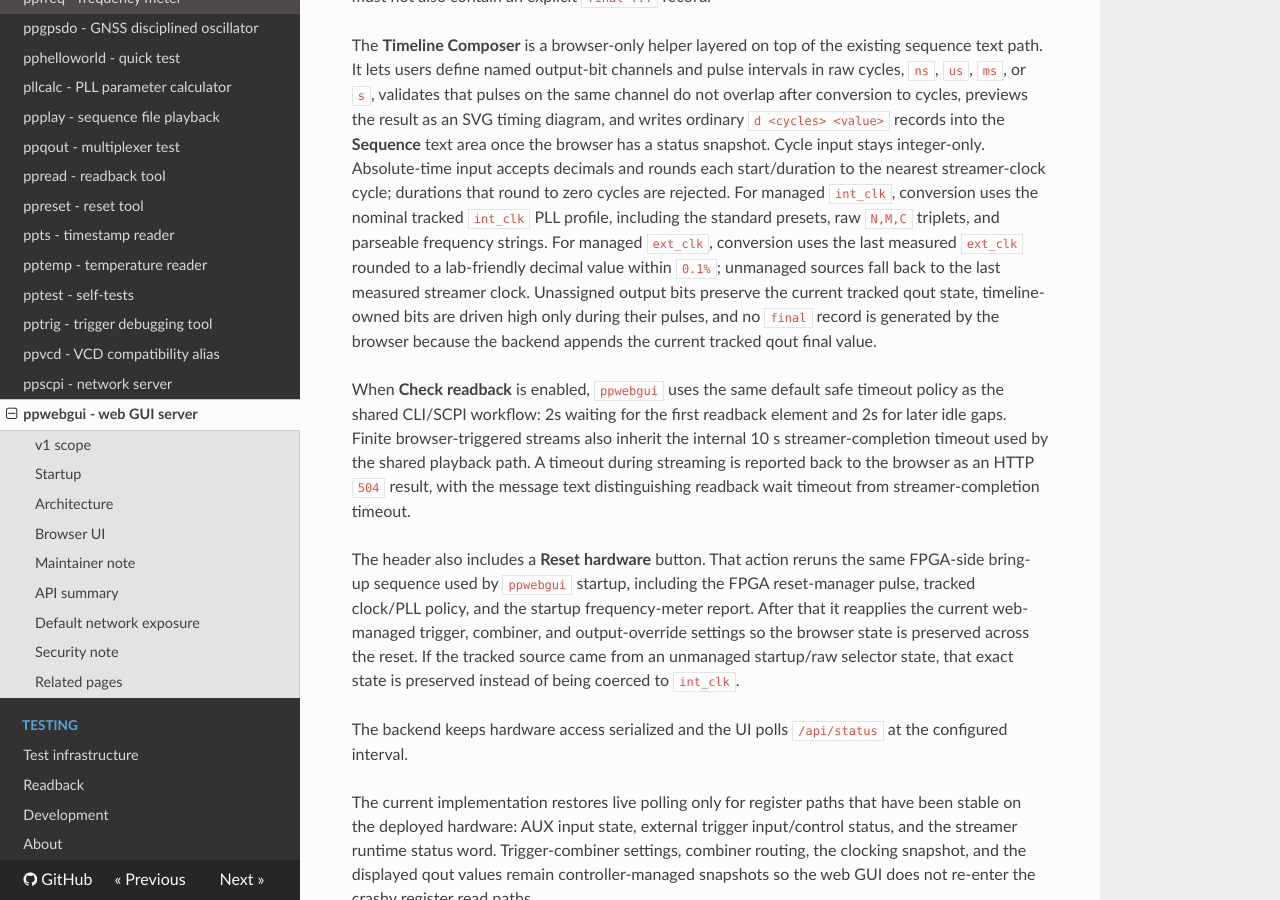
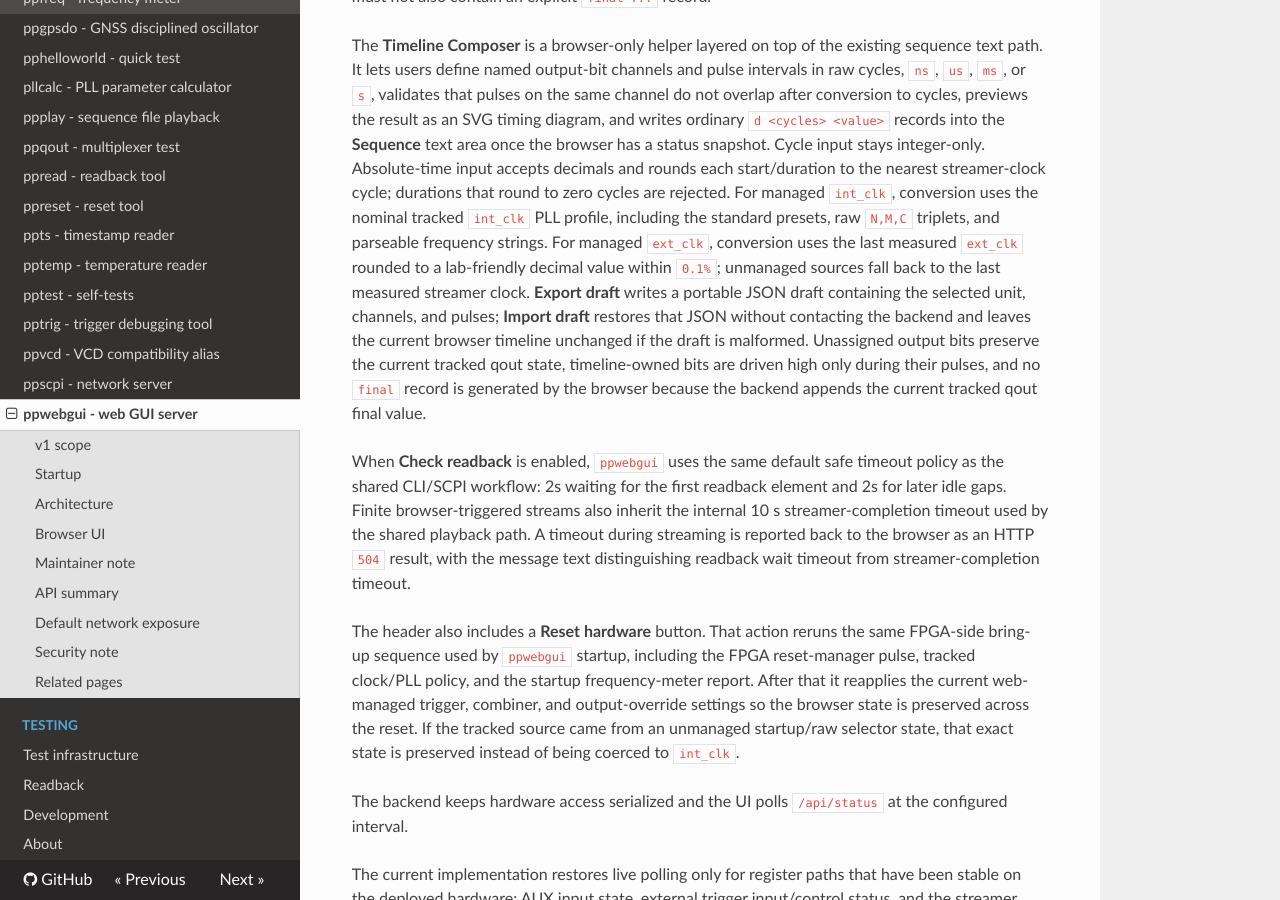
Before and after one commit to rokzitko/PulsePins, an MkDocs documentation site: the page built from docs/docs/ppwebgui.md, in a window 1280 px wide and 900 px high, scrolled down 3273 px. Built offline with MkDocs 1.6.1, drawn with Linux system fonts in a browser that asks for light colours; nearby versions of some CDN libraries; some of the changed text lies outside the part shown.

Commit message:
add timeline draft import export

```diff
--- a/docs/docs/ppwebgui.md
+++ b/docs/docs/ppwebgui.md
@@ -84,7 +84,7 @@ The page exposes these main sections:
 * Trigger Settings: tracked trigger mode plus editable invert and mask settings for the result, INT, EXT, and MISC paths; AUX invert and mask remain visible read-only
 * Output Override: one manual final-output override control for the active streamer path used by browser-triggered sequence playback
 * Output Combiner: mode selection plus per-output and per-input invert/mask/force settings
-* Timeline Composer: a dependency-free browser-side editor for simple multi-channel pulse timelines in raw cycles or absolute time units
+* Timeline Composer: a dependency-free browser-side editor for simple multi-channel pulse timelines in raw cycles or absolute time units, with JSON draft import/export
 * Sequence: a text-area for PulsePins sequence text, a force-trigger checkbox, a readback-check checkbox, and a start button
 
 The clocking form exposes preset PLL profile strings from `c++/pll_rules.hh` through pulldown menus for both `core_clk` and `int_clk`, with `100M` as the initial default choice. If `ppwebgui` starts from a nonstandard current PLL profile, the current value is still surfaced in the menu so the browser state remains accurate. Non-preset frequency strings are accepted and resolved with the same strict Cyclone V calculator as [`pllcalc`](pllcalc.md).
@@ -104,7 +104,7 @@ The trigger form uses the same semantic mode names as the CLI trigger tool:
 
 Browser-triggered streams first run the same hardware reset/bring-up sequence exposed by the **Reset hardware** button, then append the currently tracked idle raw qout value as the final output element. That keeps each run deterministic and starts the streamer from a clean reset state. Because `ppwebgui` owns that final-output policy, sequence text submitted through the browser must not also contain an explicit `final ...` record.
 
-The **Timeline Composer** is a browser-only helper layered on top of the existing sequence text path. It lets users define named output-bit channels and pulse intervals in raw cycles, `ns`, `us`, `ms`, or `s`, validates that pulses on the same channel do not overlap after conversion to cycles, previews the result as an SVG timing diagram, and writes ordinary `d <cycles> <value>` records into the **Sequence** text area once the browser has a status snapshot. Cycle input stays integer-only. Absolute-time input accepts decimals and rounds each start/duration to the nearest streamer-clock cycle; durations that round to zero cycles are rejected. For managed `int_clk`, conversion uses the nominal tracked `int_clk` PLL profile, including the standard presets, raw `N,M,C` triplets, and parseable frequency strings. For managed `ext_clk`, conversion uses the last measured `ext_clk` rounded to a lab-friendly decimal value within `0.1%`; unmanaged sources fall back to the last measured streamer clock. Unassigned output bits preserve the current tracked qout state, timeline-owned bits are driven high only during their pulses, and no `final` record is generated by the browser because the backend appends the current tracked qout final value.
+The **Timeline Composer** is a browser-only helper layered on top of the existing sequence text path. It lets users define named output-bit channels and pulse intervals in raw cycles, `ns`, `us`, `ms`, or `s`, validates that pulses on the same channel do not overlap after conversion to cycles, previews the result as an SVG timing diagram, and writes ordinary `d <cycles> <value>` records into the **Sequence** text area once the browser has a status snapshot. Cycle input stays integer-only. Absolute-time input accepts decimals and rounds each start/duration to the nearest streamer-clock cycle; durations that round to zero cycles are rejected. For managed `int_clk`, conversion uses the nominal tracked `int_clk` PLL profile, including the standard presets, raw `N,M,C` triplets, and parseable frequency strings. For managed `ext_clk`, conversion uses the last measured `ext_clk` rounded to a lab-friendly decimal value within `0.1%`; unmanaged sources fall back to the last measured streamer clock. **Export draft** writes a portable JSON draft containing the selected unit, channels, and pulses; **Import draft** restores that JSON without contacting the backend and leaves the current browser timeline unchanged if the draft is malformed. Unassigned output bits preserve the current tracked qout state, timeline-owned bits are driven high only during their pulses, and no `final` record is generated by the browser because the backend appends the current tracked qout final value.
 
 When **Check readback** is enabled, `ppwebgui` uses the same default safe timeout policy as the shared CLI/SCPI workflow: 2s waiting for the first readback element and 2s for later idle gaps. Finite browser-triggered streams also inherit the internal 10 s streamer-completion timeout used by the shared playback path. A timeout during streaming is reported back to the browser as an HTTP `504` result, with the message text distinguishing readback wait timeout from streamer-completion timeout.
 
```
Also changed, not shown: 1 other file.
